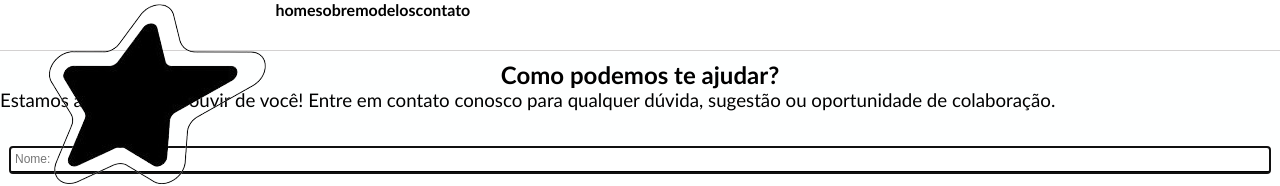
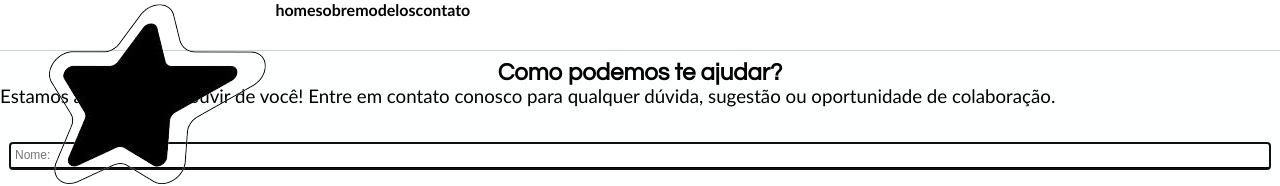
Before and after one commit to juliwya/all-star, a plain HTML site: page contato.html in a window 1280 px wide. Shown: the top 186 px of the page. Drawn offline with Linux system fonts and the light colour scheme.

Commit message:
Update estilo.css

```diff
--- a/estilo.css
+++ b/estilo.css
@@ -231,7 +231,7 @@ form {
 }
 
 .h2contato {
-    font-family: Calibri;
+    font-family: 'Questrial-Regular';
     font-weight: bold;
     text-align: center;
 }
```
